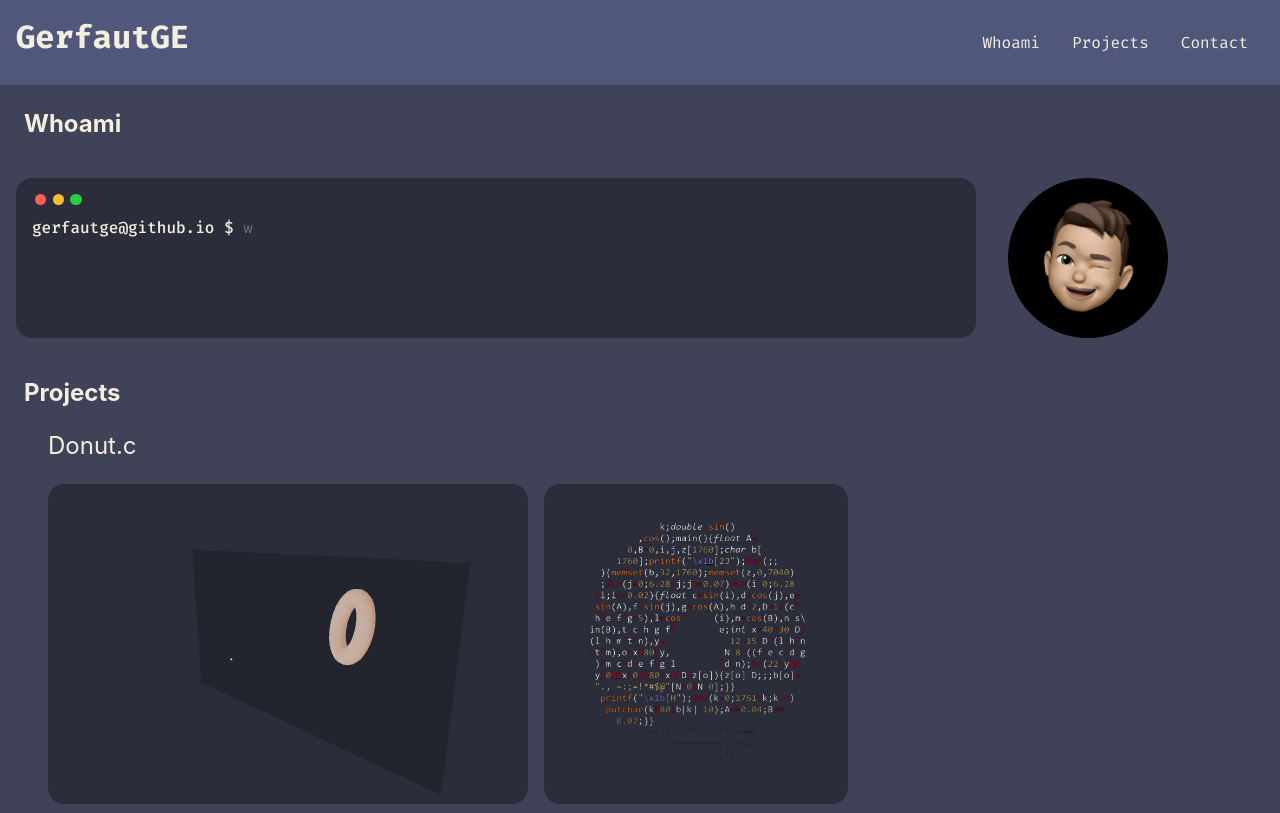
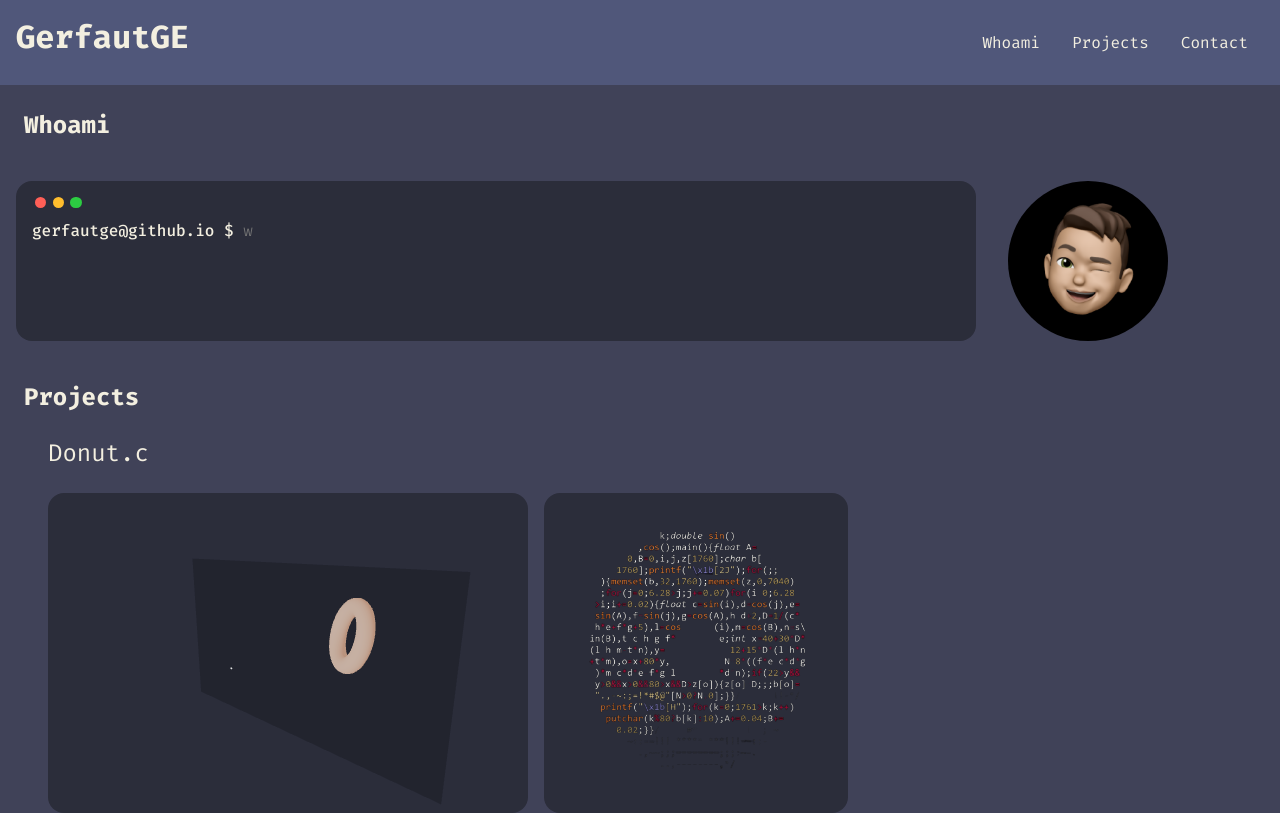
Before and after one commit to GerfautGE/gerfautge.github.io, a React (Create React App) app: page / in a window 1280 px wide. Built offline with nearby package versions, Linux system fonts and the light colour scheme.

Commit message:
:pencil2:chore: add font

```diff
--- a/src/variables.scss
+++ b/src/variables.scss
@@ -8,6 +8,7 @@ $console-background: #2B2D3A;
 
 *{
     color: $font-color;
+    font-family: $font-primary;
     margin: 0;
     padding: 0;
     box-sizing: border-box;
```
